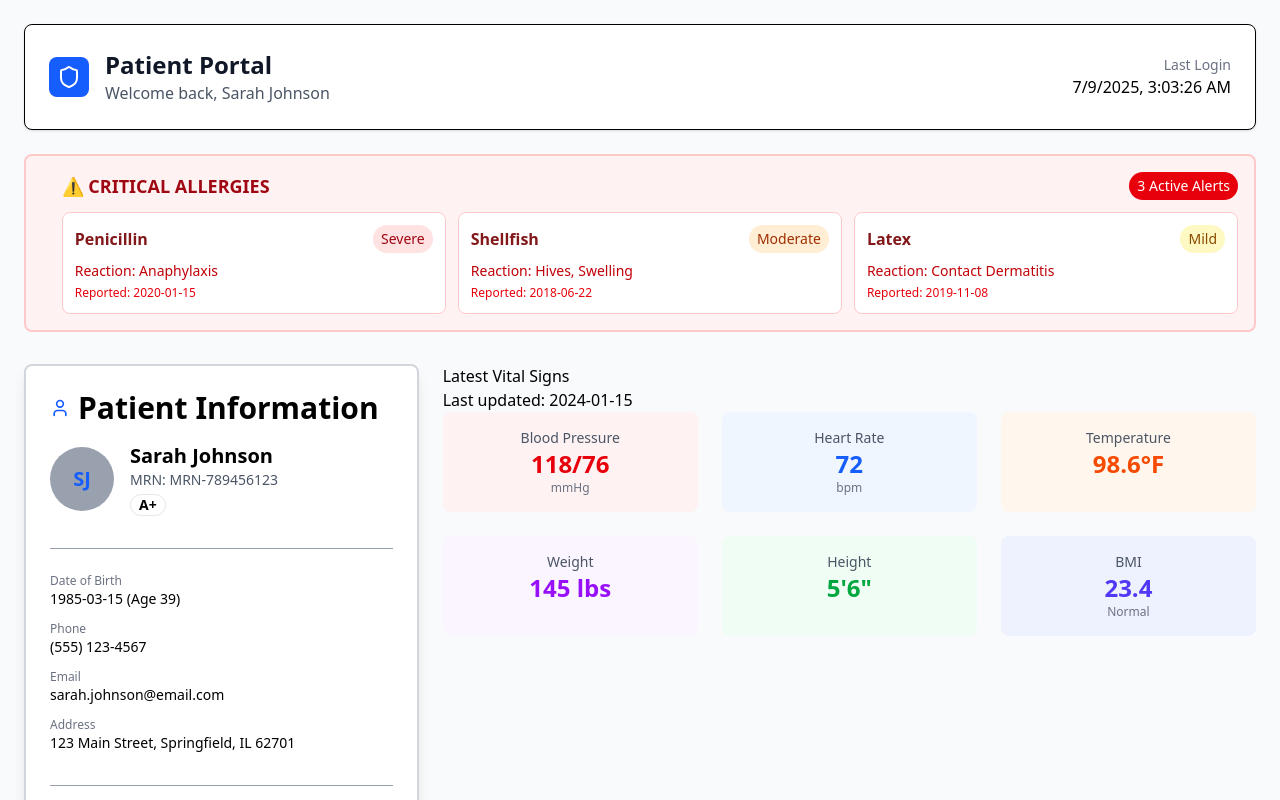
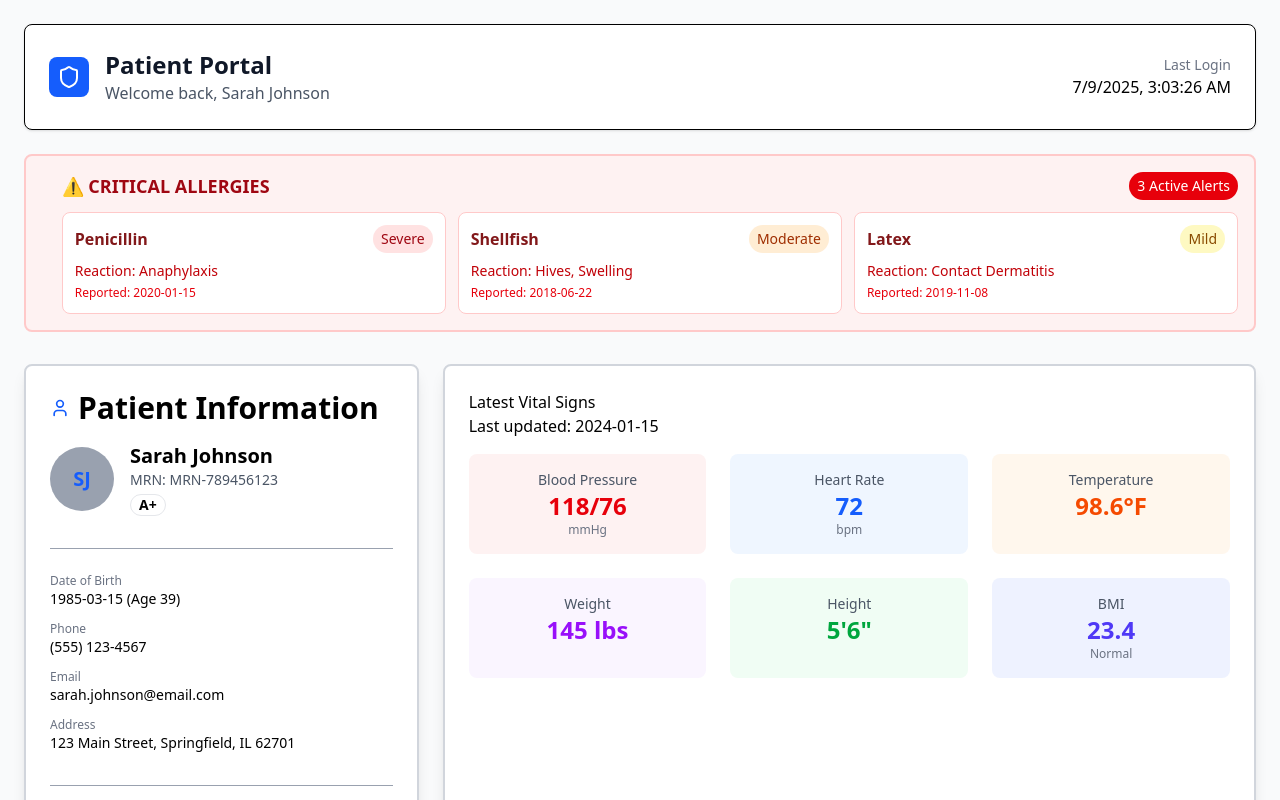
Before and after one commit to Walker-Gideon/Clinic-web, a React (Vite) app: page /patient in a window 1280 px wide. Shown: the top 800 px of the page. Built offline with nearby package versions, Linux system fonts and the light colour scheme.

Commit message:
Working on the Patient Summary section

```diff
--- a/src/features/patient/patientMain/PatientSummary.jsx
+++ b/src/features/patient/patientMain/PatientSummary.jsx
@@ -29,11 +29,8 @@ export default function PatientSummary({ patientData }) {
         </CardContent>
       </Card>
 
-      {/* Vital Signs Card */}
-      {/* Card */}
-      <div className="lg:col-span-2">
-        {/* CardHeader */}
-        <header>
+      <Card className="border-2 border-gray-300 bg-white p-6 shadow-lg lg:col-span-2">
+        <CardHeader className="pb-4">
           {/* CardTitle */}
           <h1 className="flex items-center gap-2">
             {/* <Activity className="h-5 w-5 text-green-600" /> */}
@@ -42,7 +39,7 @@ export default function PatientSummary({ patientData }) {
 
           {/* CardDescription */}
           <p>Last updated: {patientData.vitals.lastUpdated}</p>
-        </header>
+        </CardHeader>
 
         {/* CardContent */}
         <div>
@@ -99,7 +96,7 @@ export default function PatientSummary({ patientData }) {
             </div>
           </div>
         </div>
-      </div>
+      </Card>
     </div>
   );
 }
```
